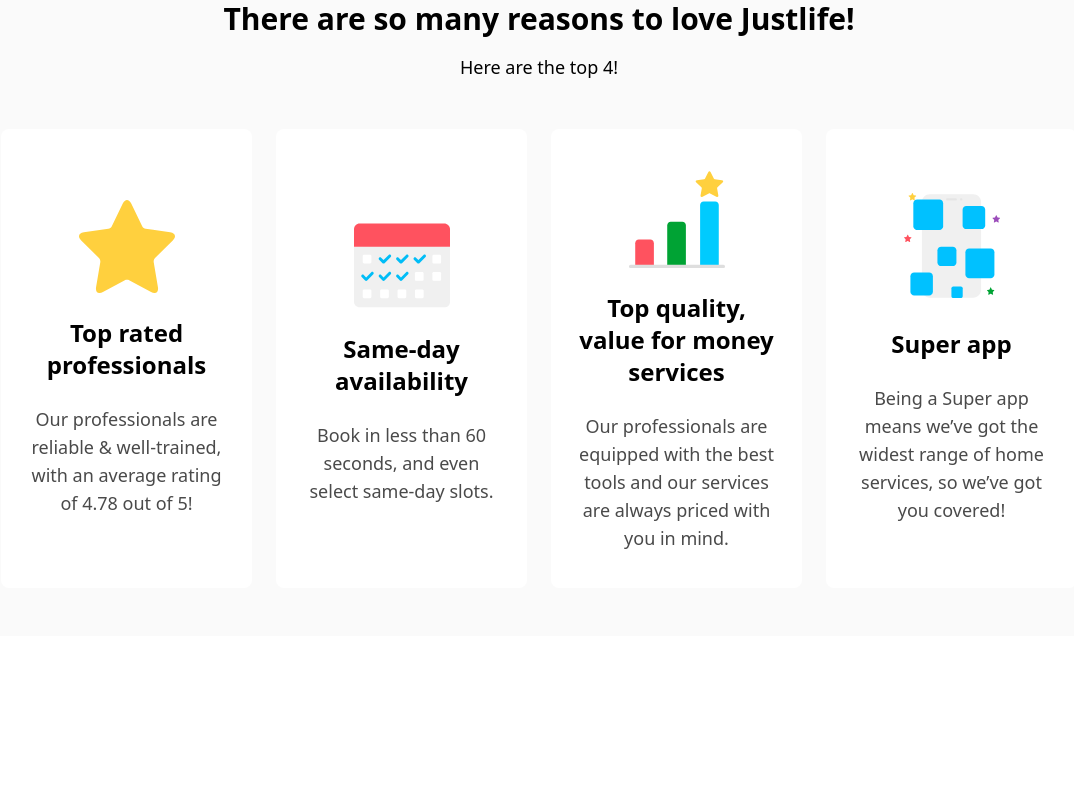
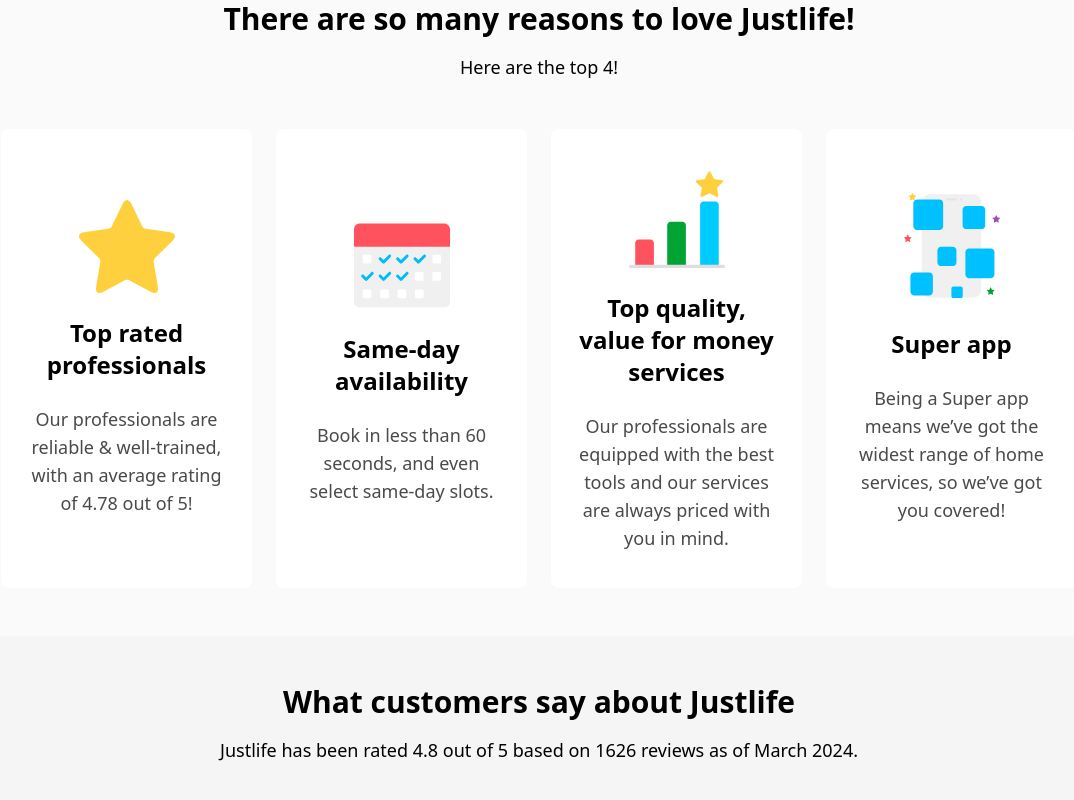
Before and after one commit to Usman-837/Maidslife_Website, a React (Vite) app: page / in a window 1280 px wide. Shown: the part 1158-1958 px from the top of the page, without its empty margins (101-1175 px from the left). Before the commit the page ends 1794 px from the top, so only its background shows below. Built offline with nearby package versions, Linux system fonts and the light colour scheme.

Commit message:
create testimonial component, add its basic component and heading and paragraph init

```diff
--- a/src/App.jsx
+++ b/src/App.jsx
@@ -3,6 +3,7 @@
 import Banner from './Components/Banner'
 import Services from './Components/Services'
 import Features from './Components/Features'
+import Testimonial from './Components/Testimonial'
 
 const App = () => {
   return (
@@ -11,6 +12,7 @@
       <Banner/>
       <Services/>
       <Features/>
+      <Testimonial/>
     </div>
   )
 }
--- /dev/null
+++ b/src/Components/Testimonial.jsx
@@ -0,0 +1,16 @@
+import React from 'react'
+
+const Testimonial = () => {
+    return (
+        <div>
+            <div className='flex items-center justify-center bg-[#f5f5f5]'>
+                <div className='max-w-container py-12 px-8 text-center'>
+                    <h2 className='text-3xl font-bold'>What customers say about Justlife</h2>
+                    <p className='text-lg mt-4'>Justlife has been rated 4.8 out of 5 based on 1626 reviews as of March 2024.</p>
+                </div>
+            </div>
+        </div>
+    )
+}
+
+export default Testimonial
```
